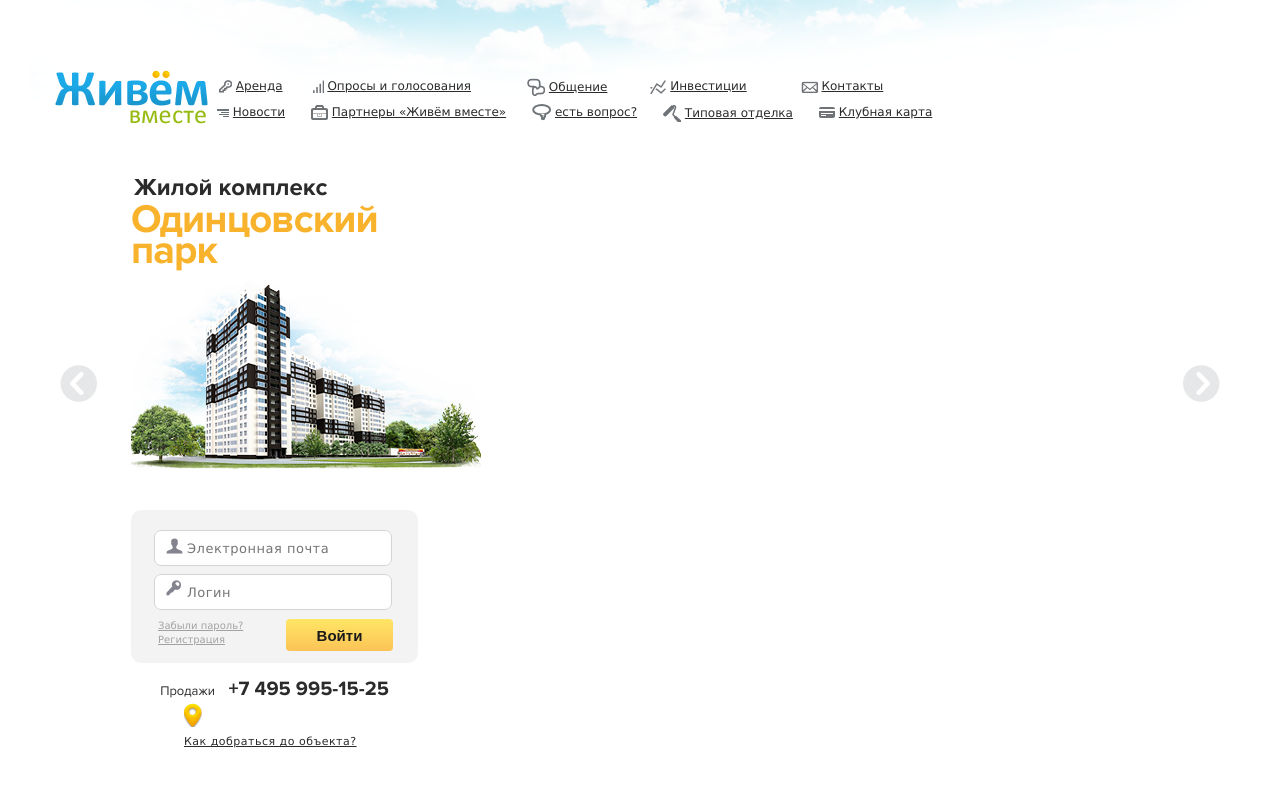
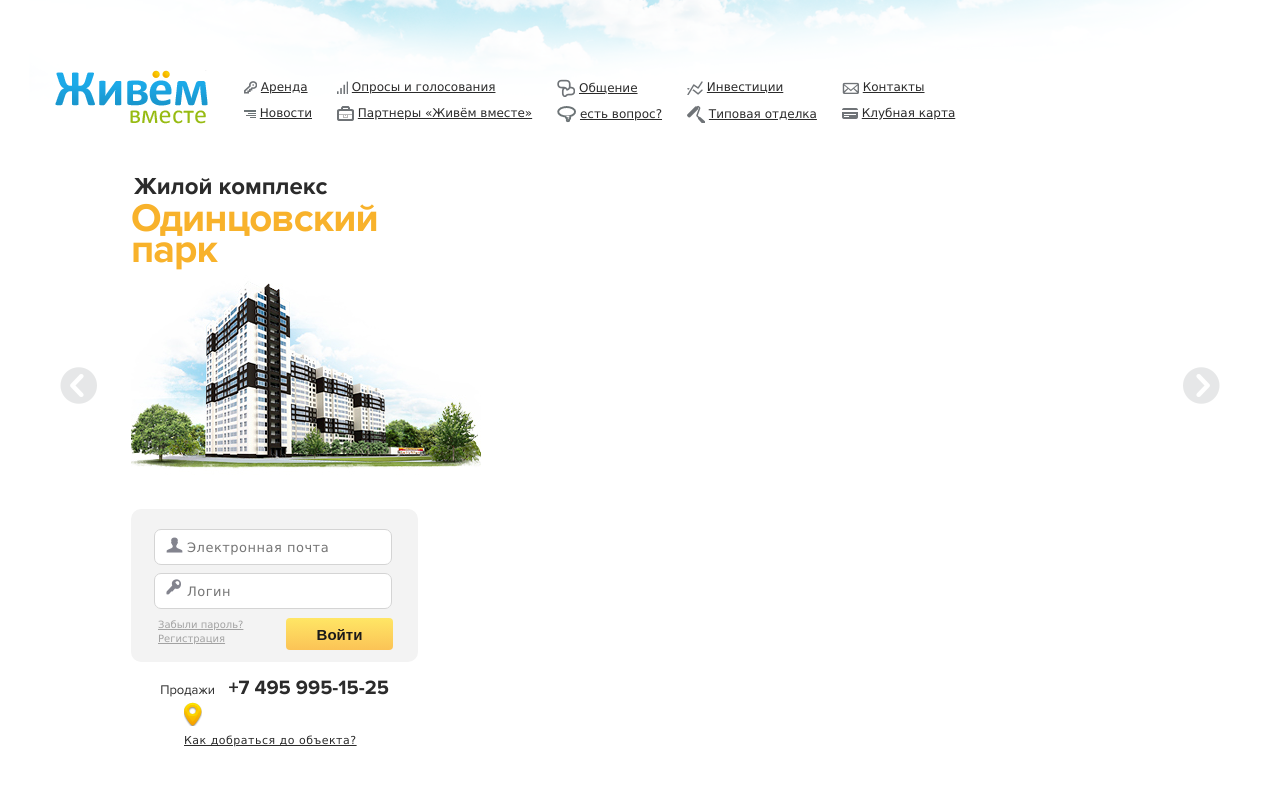
Before and after one commit to VadimKhismatov/LivingTogether, a website: page src/templates/index.html in a window 1280 px wide. Shown: the top 788 px of the page. Drawn offline with nearby package versions, Linux system fonts and the light colour scheme; files that its build step writes are made by us from their sources; files whose address does not match are found by name.

Commit message:
edit top menu

```diff
--- a/src/sass/page-elements/_header.scss
+++ b/src/sass/page-elements/_header.scss
@@ -37,7 +37,7 @@
     }
     @include rmin(1200){
         margin-left: 25px;
-        padding-top: 8px;
+        padding: 9px 0 0 36px;
     }
 }
 
@@ -54,21 +54,11 @@
 
     }
     @include rmin(1200){
-        width:100%;
+        width: auto;
+        margin: 0 25px 0 0;
 
     }
 
-}
-
-@include rmin(1200){
-    .menu--first{
-        margin: 0 0 0 11px;
-
-    }
-    .menu--second{
-        margin: 8px 0 0 9px;
-
-    }
 }
 .menu_item{
     @include rmin(590){
@@ -80,7 +70,8 @@
         margin: 0 10px 0 10px;
     }
     @include rmin(1200){
-        margin: 0 26px 0 0;
+        margin: 0 0 9px 0;
+        float: none;
     }
     span,strong{
     font-weight: 300;
@@ -90,22 +81,6 @@
         strong{
             text-decoration: underline;
         }
-        &--rent{
-            margin: 0 30px 0 0;
-        }
-        &--polls{
-            margin: 0 56px 0 0;
-        }
-        &--communication{
-            margin: 0 43px 0 0;
-        }
-        &--invest{
-            margin: 0 54px 0 0;
-        }
-        &--contacts{
-            margin: 0 30px 0 0;
-        }
-
     }
 }
 
--- a/src/sass/page-elements/_sliderblock.scss
+++ b/src/sass/page-elements/_sliderblock.scss
@@ -30,7 +30,7 @@
 .slide{
     width: 287px;
     margin: 0 auto 0 auto;
-    padding: 41px 0 0 0px;
+    padding: 38px 0 0 0px;
     position: relative;
 
     @include rmin(480){
--- a/src/templates/partials/_header.html
+++ b/src/templates/partials/_header.html
@@ -1,6 +1,5 @@
 <nav class="top_menu">
-    <!--LIST begin-->
-    <ul class="menu menu--first">
+    <ul class="menu">
 
         <li class="menu_item menu_item--rent">
             <a class="menu__link menu__link--rent" href="#!">
@@ -8,24 +7,72 @@
                 <strong>Аренда</strong>
             </a>
         </li>
+
+        <li class="menu_item menu_item--news">
+            <a class="menu__link menu__link--news" href="#!">
+                <span class="menu__img menu__img--news"></span>
+                <strong>Новости</strong>
+            </a>
+        </li>
+    </ul>
+
+    <ul class="menu">
+
         <li class="menu_item menu_item--polls">
             <a class="menu__link menu__link--polls" href="#!">
                 <span class="menu__img menu__img--polls"></span>
                 <strong>Опросы и голосования</strong>
             </a>
         </li>
+
+        <li class="menu_item menu_item--partners_livingtogether">
+            <a class="menu__link menu__link--partners" href="#!">
+                <span class="menu__img menu__img--partners"></span>
+                <strong>Партнеры «Живём вместе»</strong>
+            </a>
+        </li>
+
+    </ul>
+
+    <ul class="menu">
+
         <li class="menu_item menu_item--communication">
             <a class="menu__link menu__link--communication" href="#!">
                 <span class="menu__img menu__img--communication"></span>
                 <strong>Общение</strong>
             </a>
         </li>
+
+        <li class="menu_item menu_item--question">
+            <a class="menu__link menu__link--question" href="#!">
+                <span class="menu__img menu__img--question"></span>
+                <strong>есть вопрос?</strong>
+            </a>
+        </li>
+
+    </ul>
+
+    <ul class="menu">
+
         <li class="menu_item menu_item--invest">
             <a class="menu__link menu__link--invest" href="#!">
                 <span class="menu__img menu__img--invest"></span>
                 <strong>Инвестиции</strong>
             </a>
         </li>
+
+        <li class="menu_item menu_item--typical_decoration">
+            <a class="menu__link menu__link--typical-decoration" href="#!">
+                <span class="menu__img menu__img--typical-decoration"></span>
+                <strong>Типовая отделка</strong>
+            </a>
+        </li>
+
+    </ul>
+
+
+    <ul class="menu">
+
         <li class="menu_item menu_item--contacts">
             <a class="menu__link menu__link--contacts" href="#!">
                 <span class="menu__img menu__img--contacts"></span>
@@ -33,36 +80,6 @@
             </a>
         </li>
 
-    </ul>
-    <!--LIST end-->
-
-    <!--LIST start-->
-    <ul class="menu menu--second">
-
-        <li class="menu_item menu_item--news">
-            <a class="menu__link menu__link--news" href="#!">
-                <span class="menu__img menu__img--news"></span>
-                <strong>Новости</strong>
-            </a>
-        </li>
-        <li class="menu_item menu_item--partners_livingtogether">
-            <a class="menu__link menu__link--partners" href="#!">
-                <span class="menu__img menu__img--partners"></span>
-                <strong>Партнеры «Живём вместе»</strong>
-            </a>
-        </li>
-        <li class="menu_item menu_item--question">
-            <a class="menu__link menu__link--question" href="#!">
-                <span class="menu__img menu__img--question"></span>
-                <strong>есть вопрос?</strong>
-            </a>
-        </li>
-        <li class="menu_item menu_item--typical_decoration">
-            <a class="menu__link menu__link--typical-decoration" href="#!">
-                <span class="menu__img menu__img--typical-decoration"></span>
-                <strong>Типовая отделка</strong>
-            </a>
-        </li>
         <li class="menu_item menu_item--club_cart">
             <a class="menu__link menu__link--club-cart" href="#!">
                 <span class="menu__img menu__img--club-cart"></span>
@@ -71,6 +88,6 @@
         </li>
 
     </ul>
-    <!--LIST end-->
+
 
 </nav>
```
Also changed, not shown: build/css/app.css, build/index.html, 1 other file.
